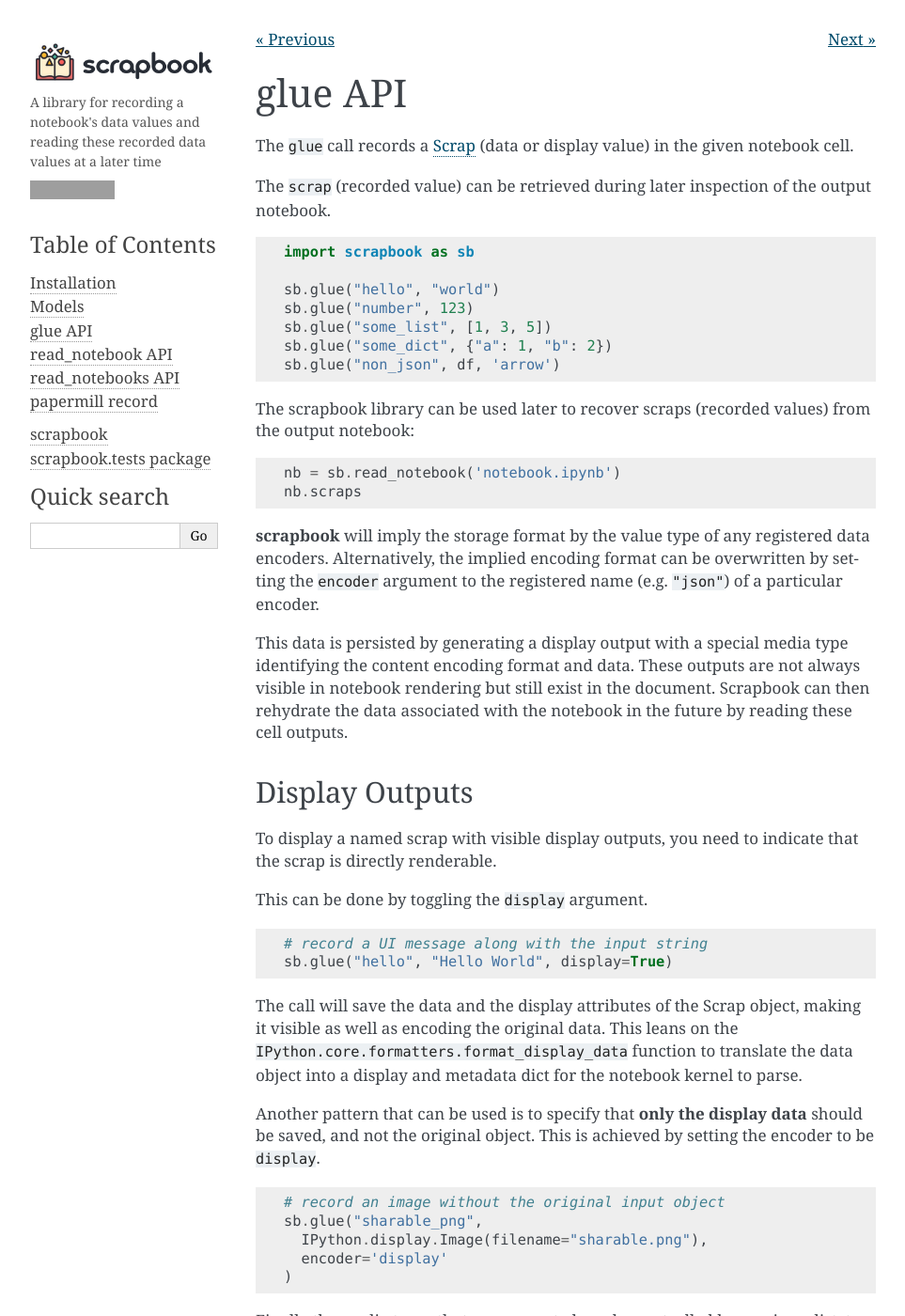
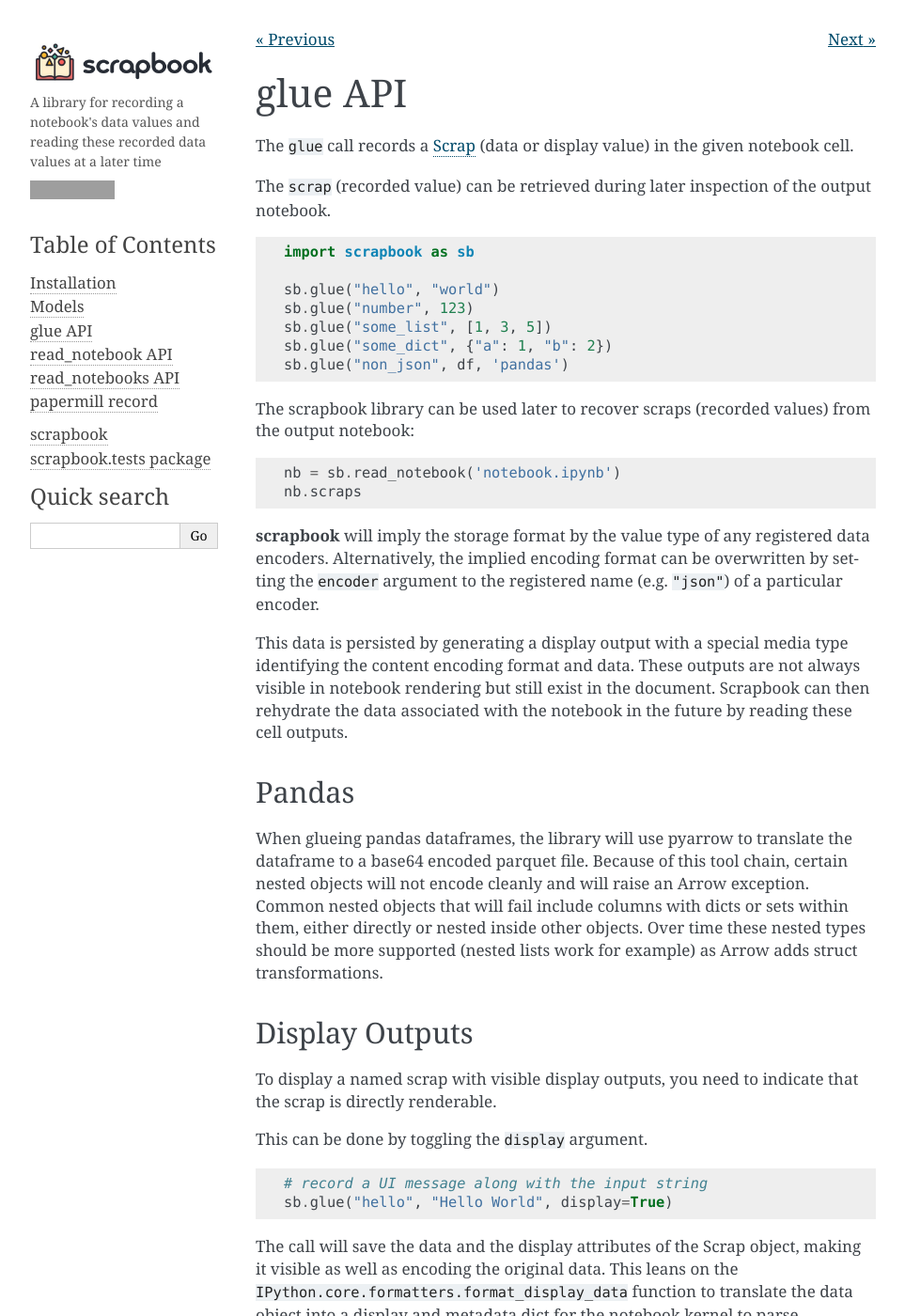
Before and after one commit to nteract/scrapbook, a Sphinx documentation site: the page built from docs/usage-glue.rst, in a window 1280 px wide and 1400 px high. Shown: the whole window at 94% size, without its empty margins (148-1111 px from the left). Built offline with Sphinx 7.4.7, drawn with Linux system fonts in a browser that asks for light colours; grey boxes are pictures that could not be loaded.

Commit message:
Added support for pandas data types

```diff
--- a/docs/usage-glue.rst
+++ b/docs/usage-glue.rst
@@ -17,7 +17,7 @@ of the output notebook.
     sb.glue("number", 123)
     sb.glue("some_list", [1, 3, 5])
     sb.glue("some_dict", {"a": 1, "b": 2})
-    sb.glue("non_json", df, 'arrow')
+    sb.glue("non_json", df, 'pandas')
 
 The scrapbook library can be used later to recover scraps (recorded
 values) from the output notebook:
@@ -37,6 +37,17 @@ media type identifying the content encoding format and data. These
 outputs are not always visible in notebook rendering but still exist in
 the document. Scrapbook can then rehydrate the data associated with the
 notebook in the future by reading these cell outputs.
+
+Pandas
+------
+
+When glueing pandas dataframes, the library will use pyarrow to translate
+the dataframe to a base64 encoded parquet file. Because of this tool chain,
+certain nested objects will not encode cleanly and will raise an Arrow
+exception. Common nested objects that will fail include columns with dicts
+or sets within them, either directly or nested inside other objects. Over
+time these nested types should be more supported (nested lists work for
+example) as Arrow adds struct transformations.
 
 Display Outputs
 ---------------
--- a/requirements.txt
+++ b/requirements.txt
@@ -1,5 +1,4 @@
 pandas
-six
 papermill
 jsonschema
 ipython
```
Also changed, not shown: docs/reference/scrapbook.rst (+36 -28 lines), docs/reference/scrapbook.tests.rst (+26 -18 lines), 2 other files.
